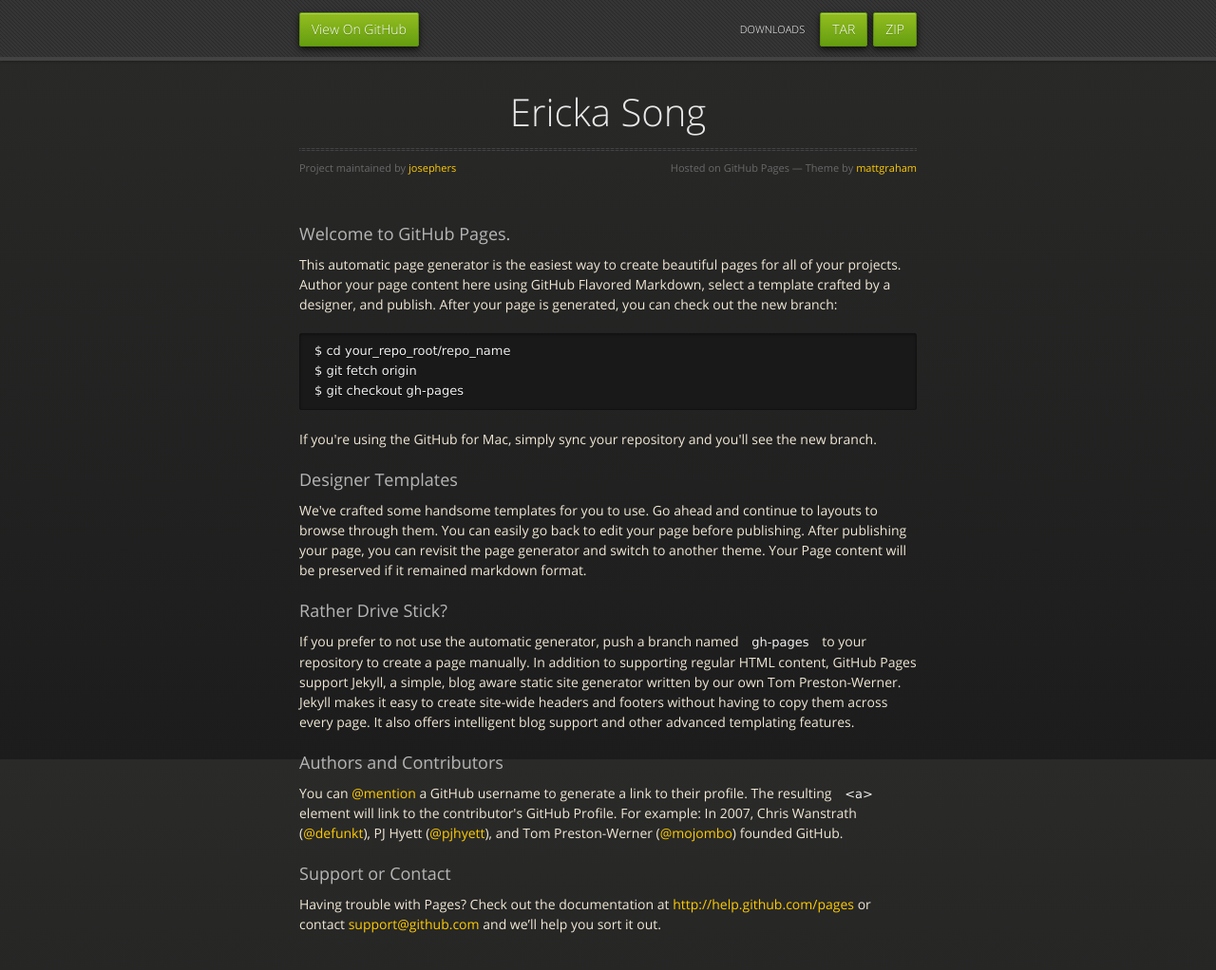
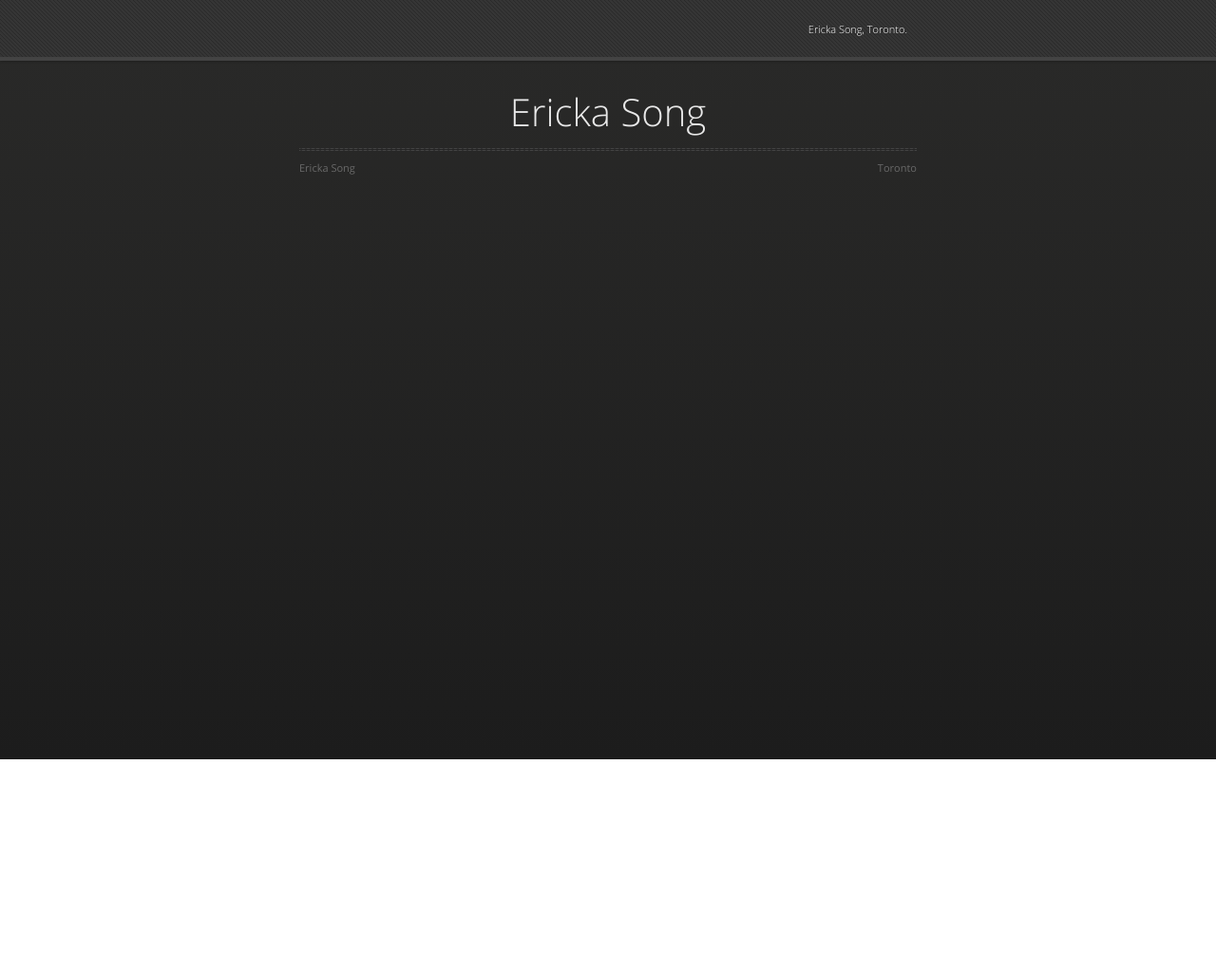
Before and after one commit to josephers/erickasong.com, a plain HTML site: page index.html in a window 1280 px wide. Shown: the whole page at 95% size. After the commit the page ends 800 px from the top, so only its background shows below. Drawn offline with nearby package versions, Linux system fonts and the light colour scheme.

Commit message:
Update index.html

```diff
--- a/index.html
+++ b/index.html
@@ -3,7 +3,7 @@
   <head>
     <meta charset="utf-8">
     <meta http-equiv="X-UA-Compatible" content="chrome=1">
-    <title>Ericka Song by josephers</title>
+    <title>Ericka Song</title>
     <link rel="stylesheet" href="stylesheets/styles.css">
     <link rel="stylesheet" href="stylesheets/pygment_trac.css">
     <script src="https://ajax.googleapis.com/ajax/libs/jquery/1.7.1/jquery.min.js"></script>
@@ -20,10 +20,7 @@
   <body>
       <div id="header">
         <nav>
-          <li class="fork"><a href="https://github.com/josephers/erickasong.com">View On GitHub</a></li>
-          <li class="downloads"><a href="https://github.com/josephers/erickasong.com/zipball/master">ZIP</a></li>
-          <li class="downloads"><a href="https://github.com/josephers/erickasong.com/tarball/master">TAR</a></li>
-          <li class="title">DOWNLOADS</li>
+          <li class="title">Ericka Song, Toronto.</li>
         </nav>
       </div><!-- end header -->
 
@@ -34,41 +31,15 @@
           <h1>Ericka Song</h1>
           <p></p>
           <hr>
-          <span class="credits left">Project maintained by <a href="https://github.com/josephers">josephers</a></span>
-          <span class="credits right">Hosted on GitHub Pages &mdash; Theme by <a href="http://twitter.com/#!/michigangraham">mattgraham</a></span>
+          <span class="credits left">Ericka Song</span>
+          <span class="credits right">Toronto</span>
         </div>
 
-        <h3>Welcome to GitHub Pages.</h3>
-
-<p>This automatic page generator is the easiest way to create beautiful pages for all of your projects. Author your page content here using GitHub Flavored Markdown, select a template crafted by a designer, and publish. After your page is generated, you can check out the new branch:</p>
-
-<pre><code>$ cd your_repo_root/repo_name
-$ git fetch origin
-$ git checkout gh-pages
-</code></pre>
-
-<p>If you're using the GitHub for Mac, simply sync your repository and you'll see the new branch.</p>
-
-<h3>Designer Templates</h3>
-
-<p>We've crafted some handsome templates for you to use. Go ahead and continue to layouts to browse through them. You can easily go back to edit your page before publishing. After publishing your page, you can revisit the page generator and switch to another theme. Your Page content will be preserved if it remained markdown format.</p>
-
-<h3>Rather Drive Stick?</h3>
-
-<p>If you prefer to not use the automatic generator, push a branch named <code>gh-pages</code> to your repository to create a page manually. In addition to supporting regular HTML content, GitHub Pages support Jekyll, a simple, blog aware static site generator written by our own Tom Preston-Werner. Jekyll makes it easy to create site-wide headers and footers without having to copy them across every page. It also offers intelligent blog support and other advanced templating features.</p>
-
-<h3>Authors and Contributors</h3>
-
-<p>You can <a href="https://github.com/blog/821" class="user-mention">@mention</a> a GitHub username to generate a link to their profile. The resulting <code>&lt;a&gt;</code> element will link to the contributor's GitHub Profile. For example: In 2007, Chris Wanstrath (<a href="https://github.com/defunkt" class="user-mention">@defunkt</a>), PJ Hyett (<a href="https://github.com/pjhyett" class="user-mention">@pjhyett</a>), and Tom Preston-Werner (<a href="https://github.com/mojombo" class="user-mention">@mojombo</a>) founded GitHub.</p>
-
-<h3>Support or Contact</h3>
-
-<p>Having trouble with Pages? Check out the documentation at <a href="http://help.github.com/pages">http://help.github.com/pages</a> or contact <a href="mailto:support@github.com">support@github.com</a> and we’ll help you sort it out.</p>
       </section>
 
     </div>
     <!--[if !IE]><script>fixScale(document);</script><![endif]-->
-              <script type="text/javascript">
+          <script type="text/javascript">
             var gaJsHost = (("https:" == document.location.protocol) ? "https://ssl." : "http://www.");
             document.write(unescape("%3Cscript src='" + gaJsHost + "google-analytics.com/ga.js' type='text/javascript'%3E%3C/script%3E"));
           </script>
```
